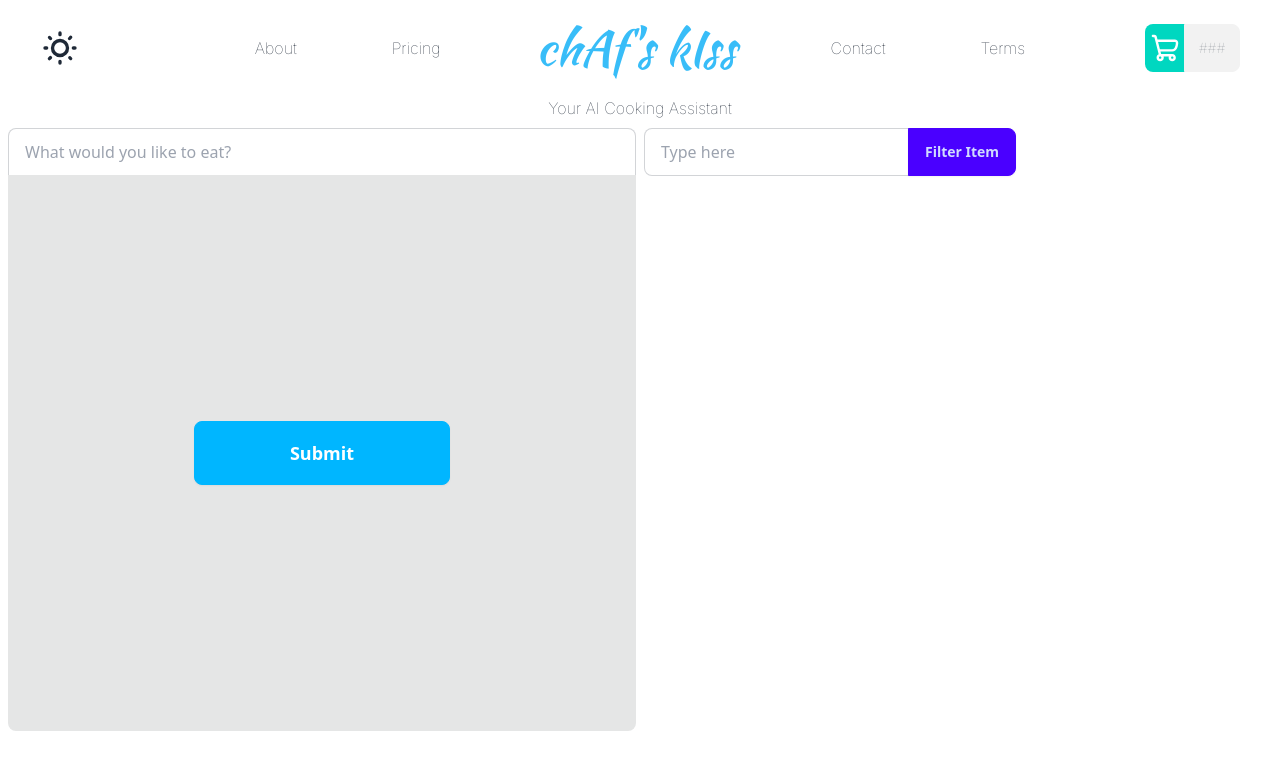
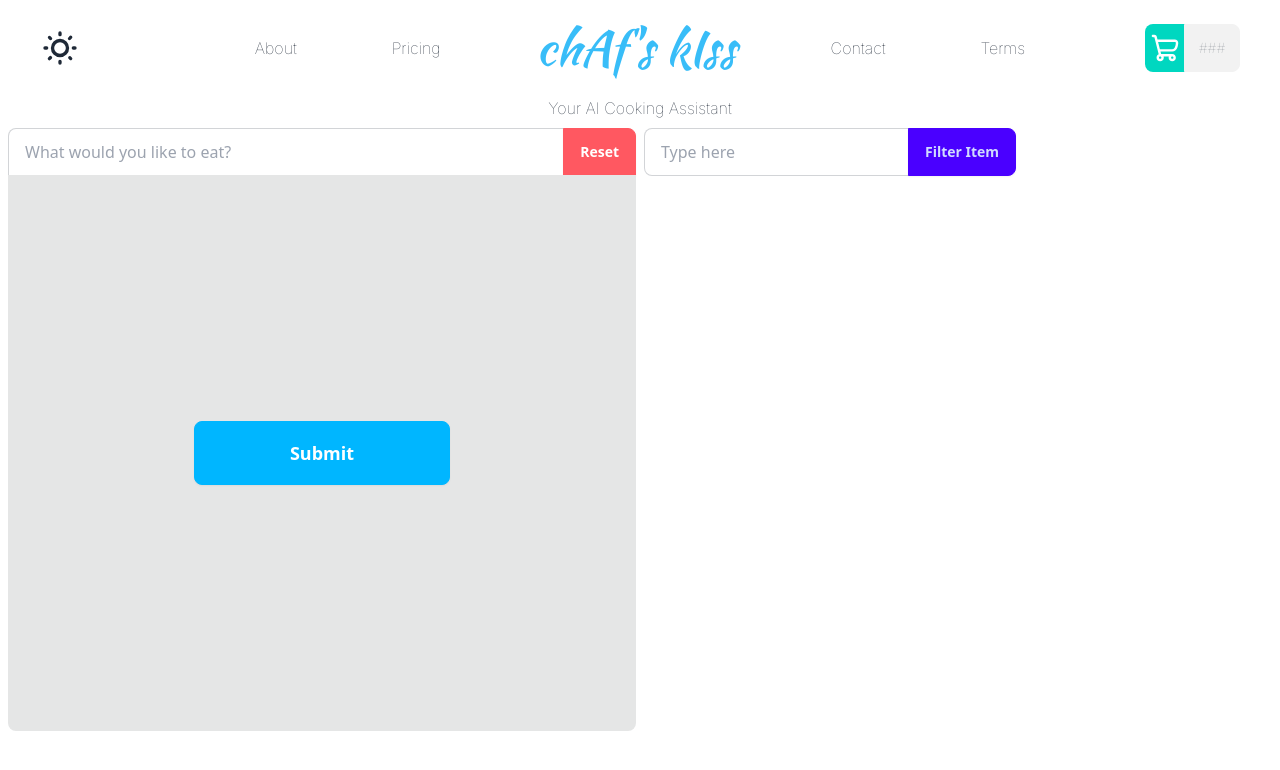
Before and after one commit to MyPingO/chAfs-kIss, a React (Vite) app in the folder frontend/: page / in a window 1280 px wide. Shown: the top 770 px of the page. Built offline with nearby package versions, Linux system fonts and the light colour scheme.

Commit message:
Minor style changes Disable input once submitted Added reset button

```diff
--- a/frontend/src/components/Home/RecipeSection.jsx
+++ b/frontend/src/components/Home/RecipeSection.jsx
@@ -3,7 +3,7 @@ import PropTypes from "prop-types";
 function RecipeSection({ recipeName }) {
   return (
     <div className="card w-full h-full">
-      <div className="card-body bg-base-300 w-full h-full">
+      <div className="card-body bg-base-300 w-full h-full rounded-t-lg">
         <h3 className="card-title">Recipie for Meal {recipeName}</h3>
 
         <h3>Ingredients</h3>
--- a/frontend/src/components/Home/ResponseArea.jsx
+++ b/frontend/src/components/Home/ResponseArea.jsx
@@ -3,6 +3,9 @@ import PropTypes from "prop-types";
 
 function ResponseArea({ setInputView, responses, setResponses }) {
   function handleSubmit() {
+    const foodInput = document.getElementById("food-input");
+    if (foodInput.value === "") return;
+    foodInput.disabled = true;
     // do something in the backend with the filters to get back the response ideas
     // for now using dummy data
     setResponses([
@@ -14,11 +17,25 @@ function ResponseArea({ setInputView, responses, setResponses }) {
   }
   return (
     <div className="join join-vertical w-full h-full">
-      <input
-        type="text"
-        className="input input-bordered w-full join-item"
-        placeholder="What would you like to eat?"
-      />
+      <div className="join-item">
+        <div className="join w-full">
+          <input
+            type="text"
+            className="input w-full input-bordered join-item"
+            style={{ borderTopRightRadius: "0px" }}
+            placeholder="What would you like to eat?"
+            id="food-input"
+          />
+          <button
+            className="btn btn-error rounded-none rounded-tr-lg text-white"
+            onClick={() => {
+              location.reload();
+            }}
+          >
+            Reset
+          </button>
+        </div>
+      </div>
       <div className="join-item flex items-center justify-center bg-base-300 h-5/6">
         {responses.length === 0 ? (
           <button
```
